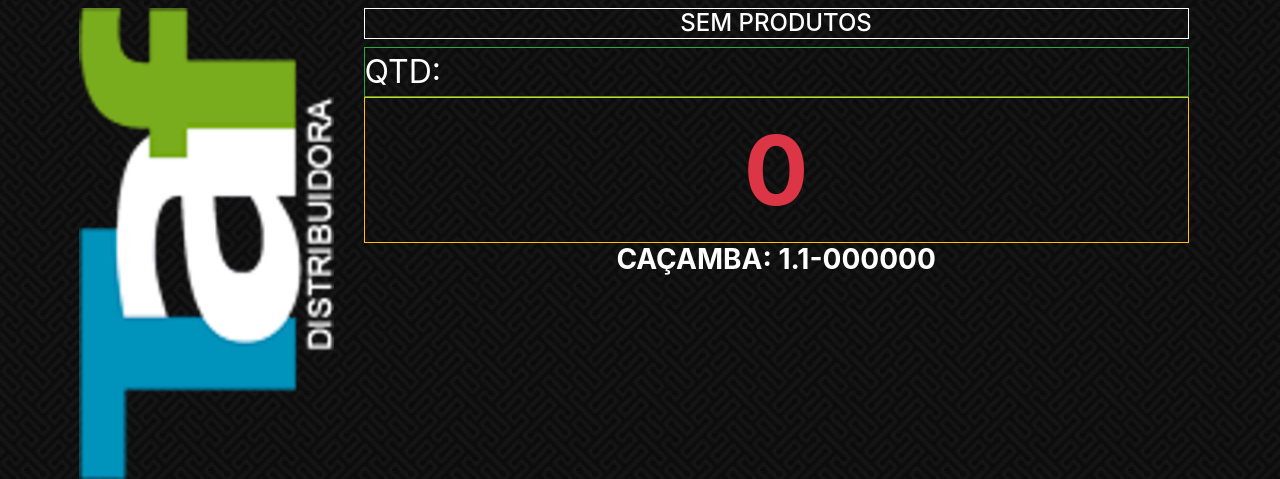
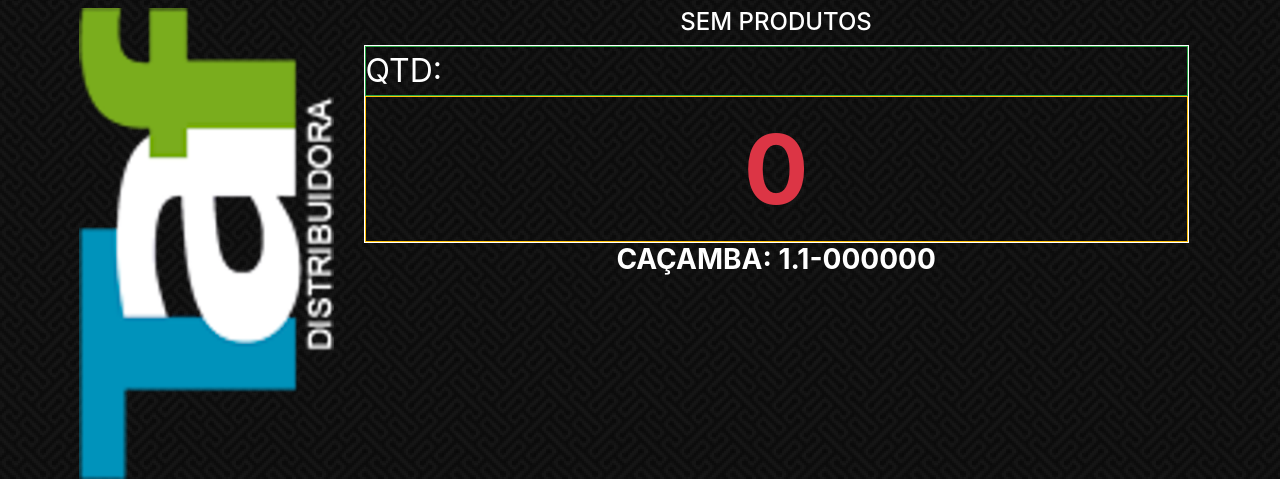
Before and after one commit to AlcindoSchleder/taf-car, a Django app: page /display/ in a window 1280 px wide. Shown: the part 97-576 px from the top of the page. Run offline with Django 3.2, Linux system fonts and the light colour scheme; parts of the project's set-up code (start-up, migrations or seed data) failed here and were passed over; some libraries are stand-ins or nearby versions.

Commit message:
ajustes da tela do display

```diff
--- a/static/display/css/style.css
+++ b/static/display/css/style.css
@@ -106,7 +106,6 @@ header .sub-title {
 /* Text Boxes */
 .qtd-control {
     display: inline-block;
-    width: 100%;
     height: 6rem;
     vertical-align: middle;
     line-height: 6rem;
--- a/templates/display/index.html
+++ b/templates/display/index.html
@@ -16,8 +16,8 @@
 				</div>
 				<div class="col-9 text-white">
 					<div class="box">
-						<div class="descr-prod h4 mt-2 border border-white">sem produtos</div>
-						<div class="control-qtd">
+						<div class="descr-prod h4 mt-2">sem produtos</div>
+						<div class="control-qtd border border-white">
 							<div class="label-qtd text-left border border-success">Qtd: </div>
 							<div class="field-qtd text-danger border border-warning">0</div>
 						</div>
```
